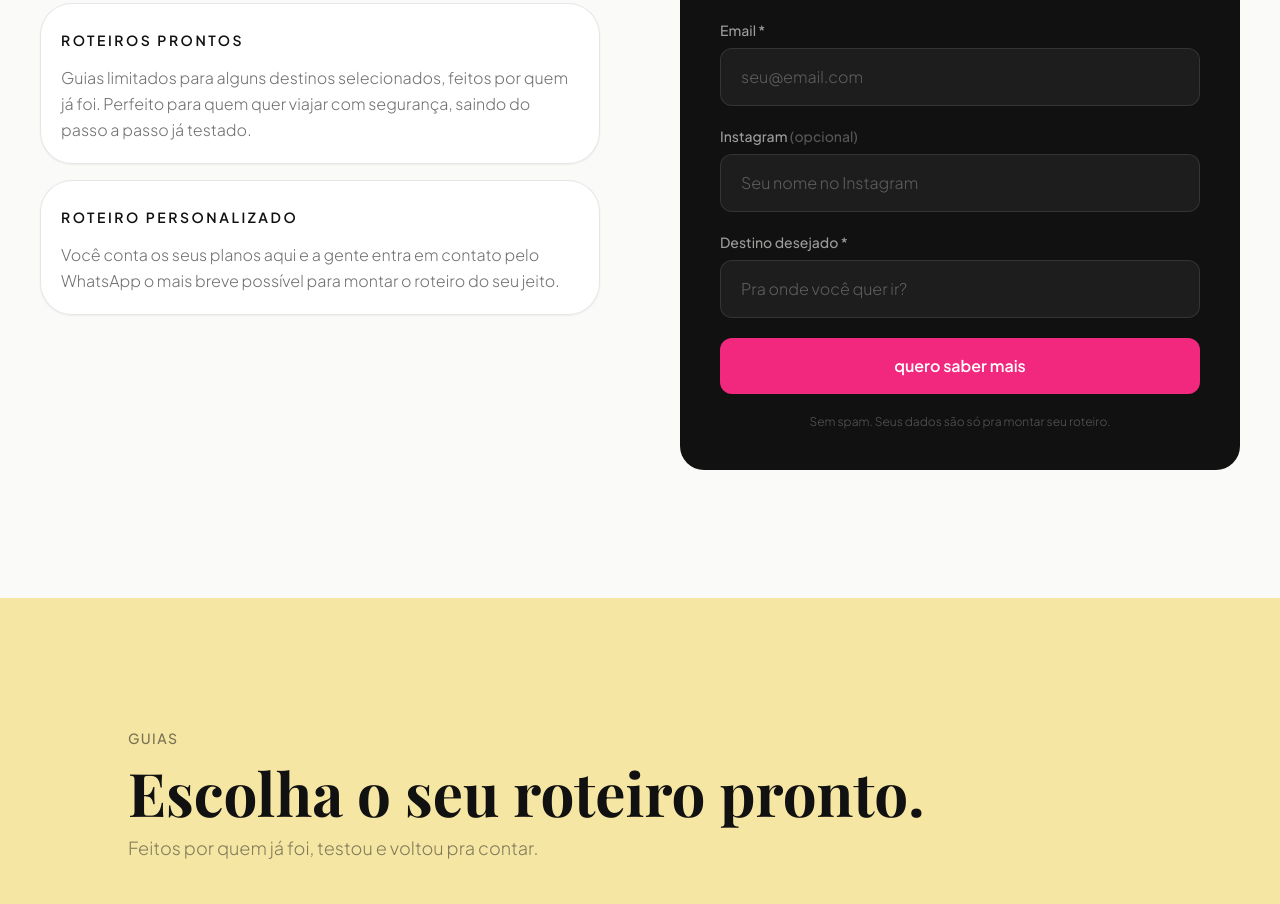
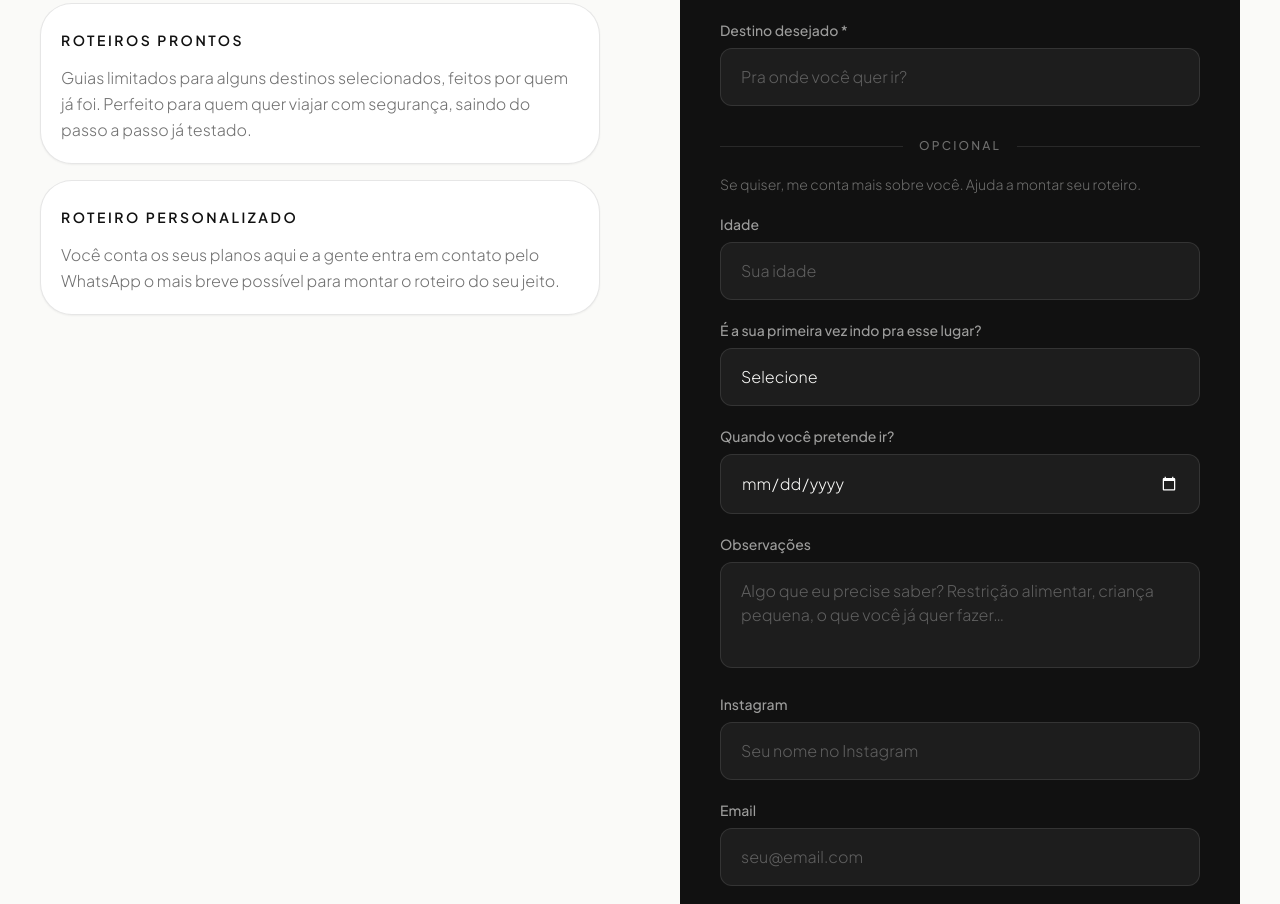
Before and after one commit to femartines22/brubaworld, a Next.js app: page / in a window 1280 px wide. Shown: the part 3544-4448 px from the top of the page. Built offline with nearby package versions, Linux system fonts and the light colour scheme.

Commit message:
Adiciona campos opcionais no formulario e script do CRM

```diff
--- a/app/api/lead-personalizado/route.ts
+++ b/app/api/lead-personalizado/route.ts
@@ -49,6 +49,11 @@ function buildValue(type: string, value: string) {
       return { select: { name: value } };
     case "status":
       return { status: { name: value } };
+    case "date":
+      // O input type="date" já entrega no formato AAAA-MM-DD que o Notion espera.
+      return { date: { start: value } };
+    case "checkbox":
+      return { checkbox: value === "Sim" || value === "true" };
     case "url":
       return { url: value };
     default:
@@ -68,16 +73,31 @@ export async function POST(request: NextRequest) {
   }
 
   const data = await request.json();
-  const { name, age, phone, email, instagram, destino } = data as {
+  const {
+    name,
+    phone,
+    destino,
+    age,
+    primeiraVez,
+    dataEstimada,
+    observacoes,
+    instagram,
+    email,
+  } = data as {
     name?: string;
+    phone?: string;
+    destino?: string;
     age?: string;
-    phone?: string;
+    primeiraVez?: string;
+    dataEstimada?: string;
+    observacoes?: string;
+    instagram?: string;
     email?: string;
-    instagram?: string;
-    destino?: string;
   };
 
-  if (!name || !age || !phone || !email || !destino) {
+  // Só nome, telefone e destino são obrigatórios — idade, email e Instagram
+  // são opcionais e simplesmente não são enviados ao Notion quando vazios.
+  if (!name || !phone || !destino) {
     return NextResponse.json({ error: "Missing required fields." }, { status: 400 });
   }
 
@@ -111,11 +131,17 @@ export async function POST(request: NextRequest) {
     //    se alguém renomear a coluna no Notion.
     const mapping: { aliases: string[]; value: string }[] = [
       { aliases: ["Nome", "Name"], value: name },
-      { aliases: ["Idade", "Age"], value: age },
       { aliases: ["Número", "Numero", "Telefone", "WhatsApp", "Phone"], value: phone },
-      { aliases: ["Email", "E-mail"], value: email },
+      { aliases: ["Destino Desejado", "Destino", "Destination"], value: destino },
+      { aliases: ["Idade", "Age"], value: age || "" },
+      {
+        aliases: ["Primeira Vez no Destino", "Primeira Vez"],
+        value: primeiraVez || "",
+      },
+      { aliases: ["Data Estimada", "Data da Viagem"], value: dataEstimada || "" },
+      { aliases: ["Observações", "Observacoes", "Notas"], value: observacoes || "" },
       { aliases: ["Instagram", "Insta"], value: instagram || "" },
-      { aliases: ["Destino Desejado", "Destino", "Destination"], value: destino },
+      { aliases: ["Email", "E-mail"], value: email || "" },
       { aliases: ["Status"], value: "Forms Preenchido" },
     ];
 
--- a/components/ContactForm.tsx
+++ b/components/ContactForm.tsx
@@ -3,12 +3,29 @@
 import { useEffect, useRef, useState } from "react";
 
 type FormState = {
+  // obrigatórios
   name: string;
+  phone: string;
+  destino: string;
+  // opcionais
   age: string;
-  phone: string;
+  primeiraVez: string;
+  dataEstimada: string;
+  observacoes: string;
+  instagram: string;
   email: string;
-  instagram: string;
-  destino: string;
+};
+
+const FORM_VAZIO: FormState = {
+  name: "",
+  phone: "",
+  destino: "",
+  age: "",
+  primeiraVez: "",
+  dataEstimada: "",
+  observacoes: "",
+  instagram: "",
+  email: "",
 };
 
 function formatPhone(value: string) {
@@ -31,14 +48,7 @@ function formatPhone(value: string) {
 export default function ContactForm() {
   const ref = useRef<HTMLElement>(null);
   const [status, setStatus] = useState<"idle" | "sending" | "success" | "error">("idle");
-  const [form, setForm] = useState<FormState>({
-    name: "",
-    age: "",
-    phone: "",
-    email: "",
-    instagram: "",
-    destino: "",
-  });
+  const [form, setForm] = useState<FormState>(FORM_VAZIO);
 
   useEffect(() => {
     const observer = new IntersectionObserver(
@@ -57,7 +67,9 @@ export default function ContactForm() {
     return () => observer.disconnect();
   }, []);
 
-  const handleChange = (e: React.ChangeEvent<HTMLInputElement>) => {
+  const handleChange = (
+    e: React.ChangeEvent<HTMLInputElement | HTMLSelectElement | HTMLTextAreaElement>
+  ) => {
     const name = e.target.name as keyof FormState;
     const value = name === "phone" ? formatPhone(e.target.value) : e.target.value;
     setForm((prev) => ({ ...prev, [name]: value }));
@@ -76,7 +88,7 @@ export default function ContactForm() {
 
       if (res.ok) {
         setStatus("success");
-        setForm({ name: "", age: "", phone: "", email: "", instagram: "", destino: "" });
+        setForm(FORM_VAZIO);
       } else {
         setStatus("error");
       }
@@ -182,7 +194,8 @@ export default function ContactForm() {
                 </div>
               ) : (
                 <form onSubmit={handleSubmit} className="space-y-5">
-                  <div className="grid sm:grid-cols-2 gap-5">
+                  {/* --- Bloco obrigatório: só o mínimo para a Bruba responder --- */}
+                  <div className="space-y-5">
                     <div>
                       <label htmlFor="name" className={labelClass}>
                         Nome *
@@ -198,24 +211,6 @@ export default function ContactForm() {
                         className={inputClass}
                       />
                     </div>
-                    <div>
-                      <label htmlFor="age" className={labelClass}>
-                        Idade *
-                      </label>
-                      <input
-                        id="age"
-                        name="age"
-                        type="number"
-                        required
-                        placeholder="Sua idade"
-                        min={16}
-                        max={99}
-                        value={form.age}
-                        onChange={handleChange}
-                        className={inputClass}
-                      />
-                    </div>
-                  </div>
 
                     <div>
                       <label htmlFor="phone" className={labelClass}>
@@ -228,37 +223,6 @@ export default function ContactForm() {
                         required
                         placeholder="(11) 99999-9999"
                         value={form.phone}
-                      onChange={handleChange}
-                      className={inputClass}
-                    />
-                  </div>
-
-                  <div>
-                    <label htmlFor="email" className={labelClass}>
-                      Email *
-                    </label>
-                    <input
-                      id="email"
-                      name="email"
-                      type="email"
-                      required
-                      placeholder="seu@email.com"
-                      value={form.email}
-                      onChange={handleChange}
-                      className={inputClass}
-                    />
-                  </div>
-
-                  <div>
-                    <label htmlFor="instagram" className={labelClass}>
-                      Instagram <span className="text-offwhite/30">(opcional)</span>
-                    </label>
-                    <input
-                      id="instagram"
-                      name="instagram"
-                      type="text"
-                      placeholder="Seu nome no Instagram"
-                      value={form.instagram}
                         onChange={handleChange}
                         className={inputClass}
                       />
@@ -279,6 +243,122 @@ export default function ContactForm() {
                         className={inputClass}
                       />
                     </div>
+                  </div>
+
+                  {/* --- Divisor: separa o obrigatório do opcional --- */}
+                  <div className="flex items-center gap-4 pt-3">
+                    <span className="h-px flex-1 bg-offwhite/10" />
+                    <span className="font-jakarta font-medium text-xs uppercase tracking-[0.18em] text-offwhite/40 whitespace-nowrap">
+                      opcional
+                    </span>
+                    <span className="h-px flex-1 bg-offwhite/10" />
+                  </div>
+
+                  <p className="font-jakarta font-light text-offwhite/40 text-sm -mt-2">
+                    Se quiser, me conta mais sobre você. Ajuda a montar seu roteiro.
+                  </p>
+
+                  {/* --- Bloco opcional --- */}
+                  <div className="space-y-5">
+                    <div>
+                      <label htmlFor="age" className={labelClass}>
+                        Idade
+                      </label>
+                      <input
+                        id="age"
+                        name="age"
+                        type="number"
+                        placeholder="Sua idade"
+                        min={16}
+                        max={99}
+                        value={form.age}
+                        onChange={handleChange}
+                        className={inputClass}
+                      />
+                    </div>
+
+                    <div>
+                      <label htmlFor="primeiraVez" className={labelClass}>
+                        É a sua primeira vez indo pra esse lugar?
+                      </label>
+                      <select
+                        id="primeiraVez"
+                        name="primeiraVez"
+                        value={form.primeiraVez}
+                        onChange={handleChange}
+                        className={`${inputClass} appearance-none cursor-pointer`}
+                      >
+                        <option value="" className="bg-preto">
+                          Selecione
+                        </option>
+                        <option value="Sim" className="bg-preto">
+                          Sim, primeira vez
+                        </option>
+                        <option value="Não" className="bg-preto">
+                          Não, já estive lá
+                        </option>
+                      </select>
+                    </div>
+
+                    <div>
+                      <label htmlFor="dataEstimada" className={labelClass}>
+                        Quando você pretende ir?
+                      </label>
+                      <input
+                        id="dataEstimada"
+                        name="dataEstimada"
+                        type="date"
+                        value={form.dataEstimada}
+                        onChange={handleChange}
+                        className={`${inputClass} cursor-pointer [color-scheme:dark]`}
+                      />
+                    </div>
+
+                    <div>
+                      <label htmlFor="observacoes" className={labelClass}>
+                        Observações
+                      </label>
+                      <textarea
+                        id="observacoes"
+                        name="observacoes"
+                        rows={3}
+                        placeholder="Algo que eu precise saber? Restrição alimentar, criança pequena, o que você já quer fazer…"
+                        value={form.observacoes}
+                        onChange={handleChange}
+                        className={`${inputClass} resize-none`}
+                      />
+                    </div>
+
+                    <div>
+                      <label htmlFor="instagram" className={labelClass}>
+                        Instagram
+                      </label>
+                      <input
+                        id="instagram"
+                        name="instagram"
+                        type="text"
+                        placeholder="Seu nome no Instagram"
+                        value={form.instagram}
+                        onChange={handleChange}
+                        className={inputClass}
+                      />
+                    </div>
+
+                    <div>
+                      <label htmlFor="email" className={labelClass}>
+                        Email
+                      </label>
+                      <input
+                        id="email"
+                        name="email"
+                        type="email"
+                        placeholder="seu@email.com"
+                        value={form.email}
+                        onChange={handleChange}
+                        className={inputClass}
+                      />
+                    </div>
+                  </div>
 
                   {status === "error" && (
                     <p className="font-jakarta font-medium text-rosa text-sm">
@@ -291,7 +371,7 @@ export default function ContactForm() {
                     disabled={status === "sending"}
                     className="w-full bg-rosa text-white font-jakarta font-semibold text-base px-8 py-4 rounded-xl hover:bg-rosa/90 hover:scale-[1.02] transition-all duration-200 disabled:opacity-60 disabled:cursor-not-allowed disabled:scale-100 mt-2"
                   >
-                    {status === "sending" ? "Enviando..." : "quero saber mais"}
+                    {status === "sending" ? "Enviando..." : "enviar meus dados"}
                   </button>
 
                   <p className="font-jakarta font-light text-offwhite/30 text-xs text-center">
```
Also changed, not shown: scripts/setup-crm-notion.js (added, +151 -0 lines). Lines whose indentation alone changed are shown as unchanged.
